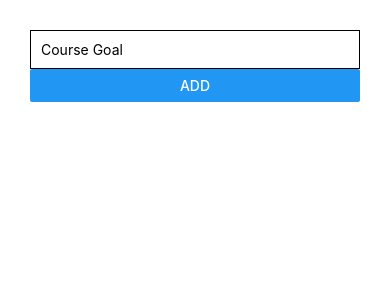
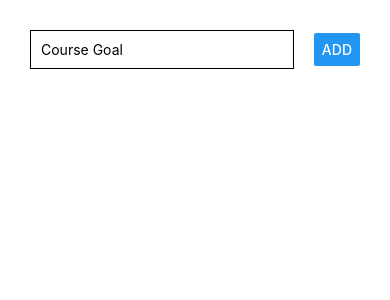
Before and after one commit to shahnawaz-pabon/Learn-React-Native, a React Native app in the folder rn-complete-guide/: screen / in a window 390 px wide. Shown: the top 300 px of the page. Built offline with nearby package versions, Linux system fonts and the light colour scheme.

Commit message:
Some flexbox styles added

```diff
--- a/rn-complete-guide/App.js
+++ b/rn-complete-guide/App.js
@@ -4,10 +4,10 @@
 export default function App() {
   return (
     <View style={{ padding: 30 }}>
-      <View>
+      <View style={{ flexDirection: 'row', justifyContent: 'space-between', alignItems: 'center' }}>
         <TextInput
           placeholder="Course Goal"
-          style={{ borderColor: 'black', borderWidth: 1, padding: 10 }}
+          style={{ width: '80%', borderColor: 'black', borderWidth: 1, padding: 10 }}
         />
         <Button title="ADD"/>
       </View>
```
